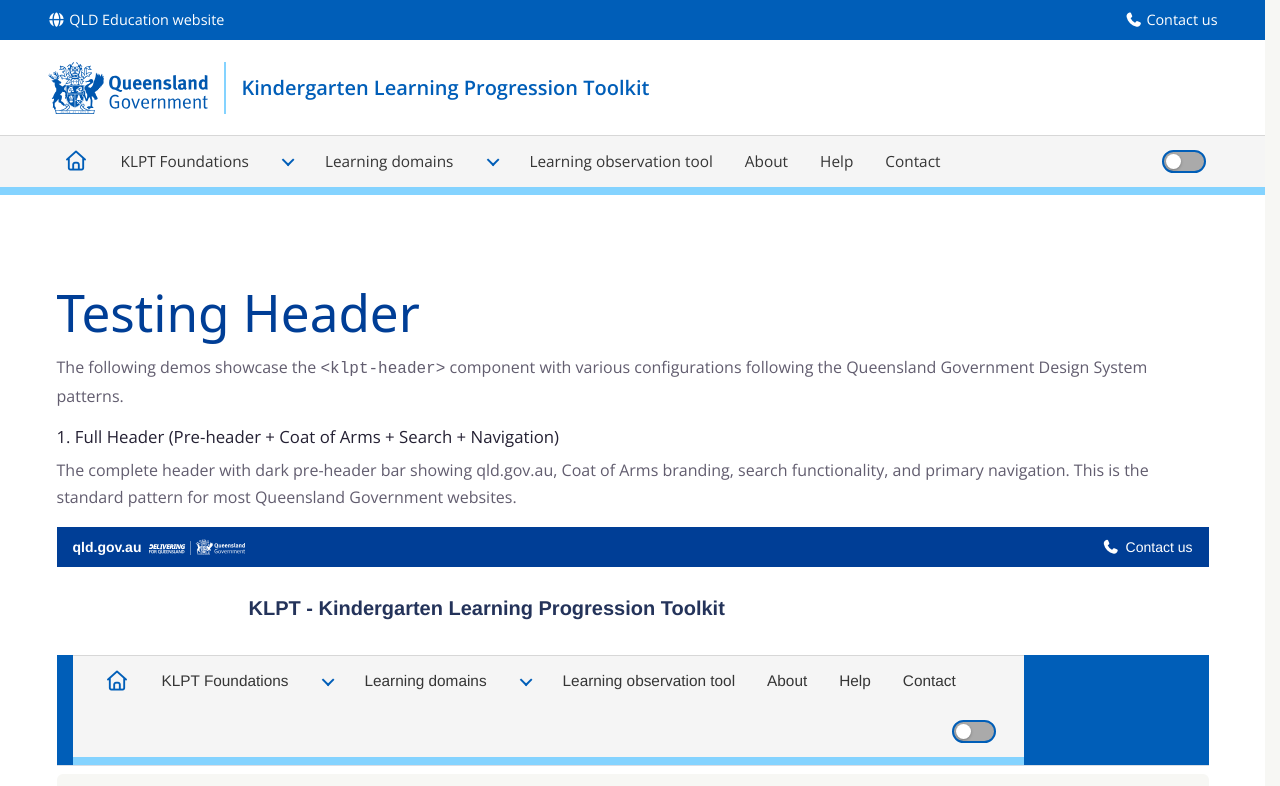
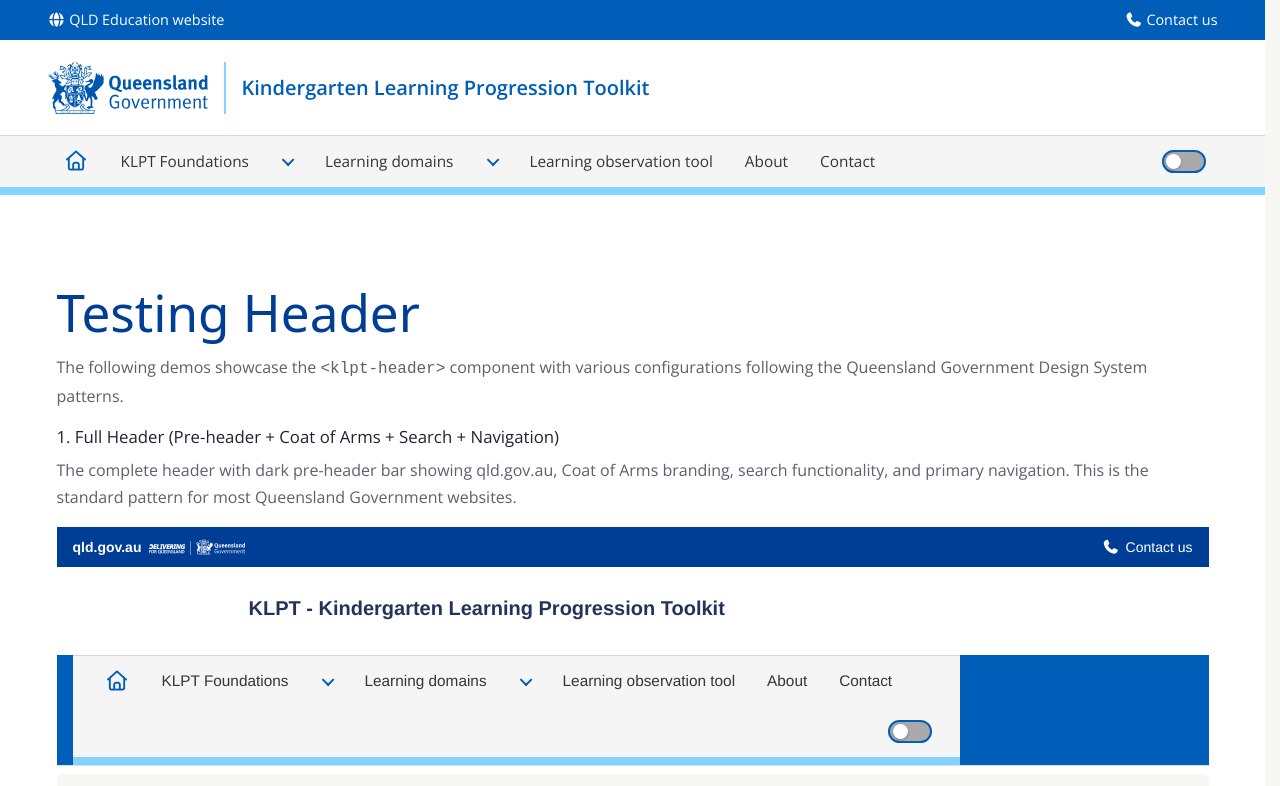
Before and after one commit to QED-KLPT/QED-KLPT, an Angular app: page /testing/testing-header in a window 1280 px wide. Shown: the top 786 px of the page. Built offline with nearby package versions, Linux system fonts and the light colour scheme.

Commit message:
Remove Help page

```diff
--- a/src/app/_layout/nav/nav.html
+++ b/src/app/_layout/nav/nav.html
@@ -139,12 +139,6 @@
       </li>
 
       <li class="doe-primary-nav__item" role="none">
-        <a routerLink="/help" routerLinkActive="doe-primary-nav__link--active" ariaCurrentWhenActive="location" class="doe-primary-nav__link" role="menuitem" (click)="closeMenu($event)">
-          Help
-        </a>
-      </li>
-
-      <li class="doe-primary-nav__item" role="none">
         <a routerLink="/contact" routerLinkActive="doe-primary-nav__link--active" ariaCurrentWhenActive="location" class="doe-primary-nav__link" role="menuitem" (click)="closeMenu($event)">
           Contact
         </a>
--- a/src/app/app.routes.ts
+++ b/src/app/app.routes.ts
@@ -73,7 +73,6 @@
     loadChildren: () => import('./components/klpt/klpt-routing.module').then((m) => m.KlptRoutingModule),
   },
   { path: 'about', component: About, title: 'About — Kindergarten Learning Progression Toolkit' },
-  { path: 'help', component: Help, title: 'Help — Kindergarten Learning Progression Toolkit' },
   { path: 'contact', component: Contact, title: 'Contact — Kindergarten Learning Progression Toolkit' },
   { path: 'sitemap', component: Sitemap, title: 'Site map' },
   { path: 'testing-alerts', component: TestingAlerts, title: 'Testing Alerts' },
```
